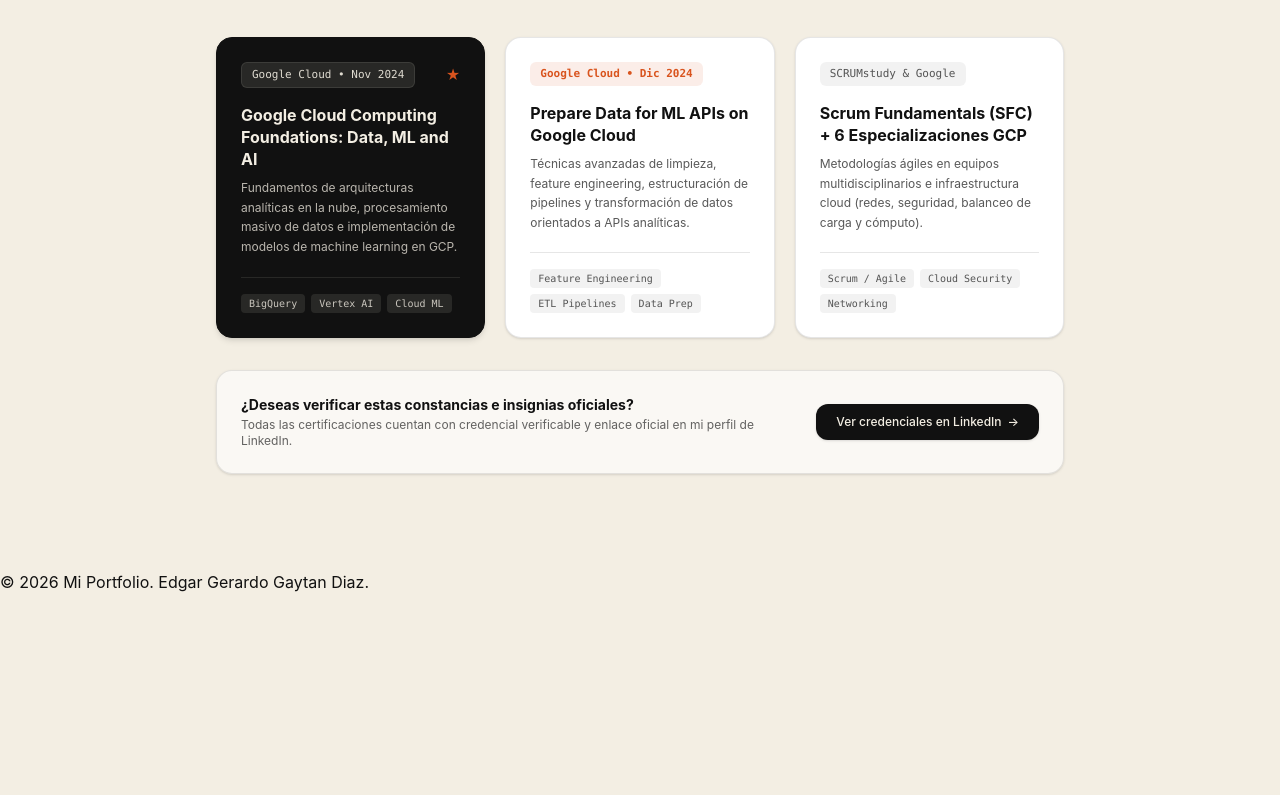
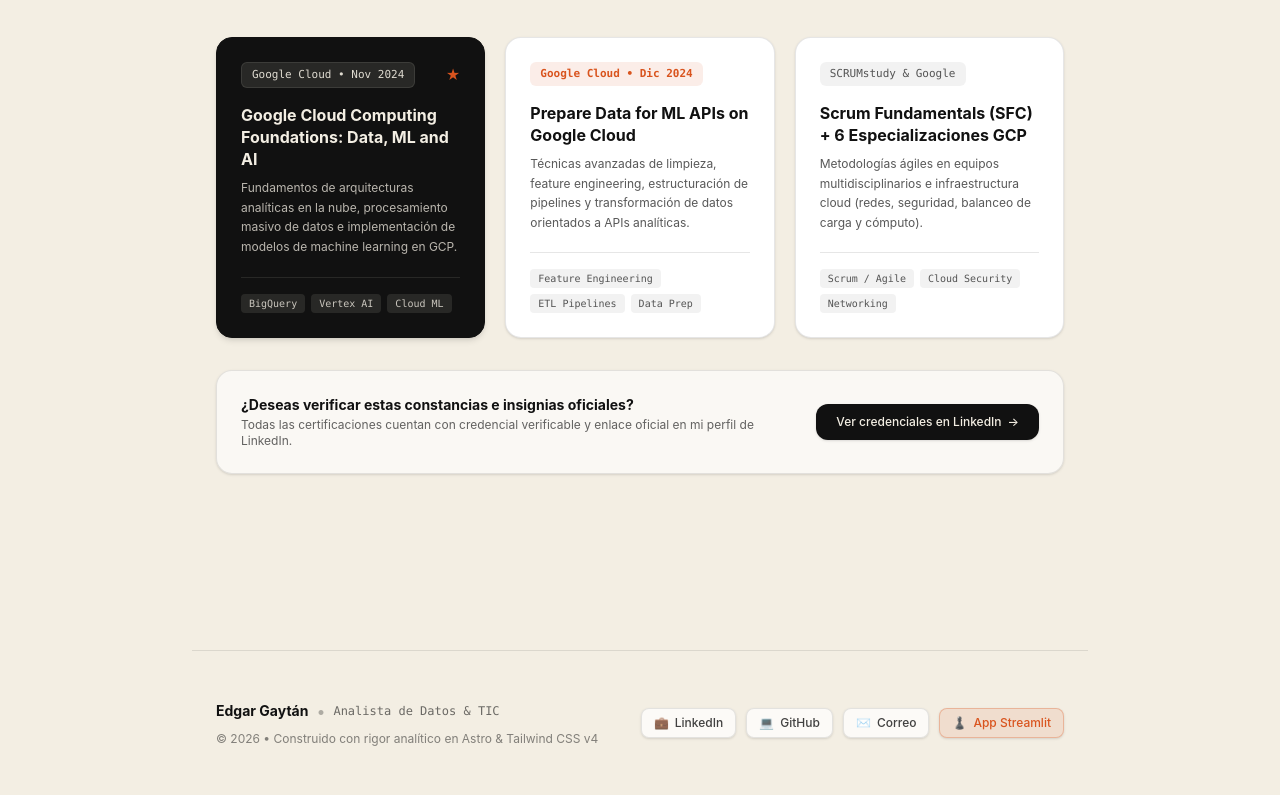
Before and after one commit to edgarrr-45/mi-portfolio, an Astro site: page / in a window 1280 px wide. Shown: the part 2266-3061 px from the top of the page. Before the commit the page ends 2860 px from the top, so only its background shows below. Built offline with nearby package versions, Linux system fonts and the light colour scheme; Astro itself is replaced by a stand-in of ours.

Commit message:
Implementar footer con pildoras interactivas y metadatos SEO/OpenGraph

```diff
--- a/src/components/ChessStudy.astro
+++ b/src/components/ChessStudy.astro
@@ -1,5 +1,5 @@
 ---
-
+const graficaUrl = `${import.meta.env.BASE_URL}/victorias_por_modo.png`;
 ---
 
 <section id="ajedrez" class="max-w-4xl mx-auto px-6 py-24 border-t border-ink/10">
@@ -109,7 +109,7 @@
         <!-- Contenedor del Gráfico con contraste limpio -->
         <div class="p-3 bg-white">
           <img
-            src="/public/victorias_por_modo.png"
+            src={graficaUrl}
             alt="Porcentaje de victorias por modo de juego y color en ajedrez"
             class="rounded-lg w-full"
           />
--- /dev/null
+++ b/src/components/Footer.astro
@@ -0,0 +1,62 @@
+---
+
+---
+
+<footer class="border-t border-ink/10 mt-20 py-12 px-6 max-w-4xl mx-auto">
+  <div class="flex flex-col md:flex-row items-center justify-between gap-6">
+
+    <!-- Lado Izquierdo: Identidad y Status -->
+    <div class="flex flex-col items-center md:items-start gap-2">
+      <div class="flex items-center gap-2">
+        <span class="font-bold text-ink text-sm">Edgar Gaytán</span>
+        <span class="text-ink/30">•</span>
+        <span class="text-xs font-mono text-ink/60">Analista de Datos & TIC</span>
+      </div>
+      <p class="text-xs text-ink/50 text-center md:text-left">
+        © 2026 • Construido con rigor analítico en Astro & Tailwind CSS v4
+      </p>
+    </div>
+
+    <!-- Lado Derecho: Canales con Píldoras e Iconos -->
+    <div class="flex flex-wrap items-center justify-center gap-2.5">
+      <a
+        href="https://www.linkedin.com/in/edgar-gaytan12/"
+        target="_blank"
+        rel="noopener noreferrer"
+        class="bg-white/70 hover:bg-ink hover:text-cream border border-ink/10 px-3 py-1.5 rounded-lg text-xs font-medium text-ink/80 transition-all shadow-sm flex items-center gap-1.5 group"
+      >
+        <span>💼</span>
+        <span>LinkedIn</span>
+      </a>
+
+      <a
+        href="https://github.com/edgarrr-45"
+        target="_blank"
+        rel="noopener noreferrer"
+        class="bg-white/70 hover:bg-ink hover:text-cream border border-ink/10 px-3 py-1.5 rounded-lg text-xs font-medium text-ink/80 transition-all shadow-sm flex items-center gap-1.5 group"
+      >
+        <span>💻</span>
+        <span>GitHub</span>
+      </a>
+
+      <a
+        href="mailto:edgaytan7@gmail.com"
+        class="bg-white/70 hover:bg-ink hover:text-cream border border-ink/10 px-3 py-1.5 rounded-lg text-xs font-medium text-ink/80 transition-all shadow-sm flex items-center gap-1.5 group"
+      >
+        <span>✉️</span>
+        <span>Correo</span>
+      </a>
+
+      <a
+        href="https://ajedrez-en-datos.streamlit.app/"
+        target="_blank"
+        rel="noopener noreferrer"
+        class="bg-burnt/10 hover:bg-burnt hover:text-cream border border-burnt/30 px-3 py-1.5 rounded-lg text-xs font-medium text-burnt transition-all shadow-sm flex items-center gap-1.5 group"
+      >
+        <span>♟️</span>
+        <span>App Streamlit</span>
+      </a>
+    </div>
+
+  </div>
+</footer>
--- a/src/components/Navbar.astro
+++ b/src/components/Navbar.astro
@@ -1,4 +1,5 @@
 ---
+const cvUrl = `${import.meta.env.BASE_URL}/CV_Edgar_Gaytan.pdf`;
 
 ---
 
@@ -8,7 +9,7 @@
         <div class="flex items-center gap-5">
             <a href="#ajedrez" class="text-xs font-medium text-ink/70 hover:text-ink transition">Caso de Estudio</a>
             <a href="#certificaciones" class="text-xs font-medium text-ink/70 hover:text-ink transition">Certificaciones</a>
-            <a href="/CV_Edgar_Gaytan.pdf" target="_blank" class="bg-burnt text-cream px-3.5 py-1.5 rounded-lg text-xs font-medium">Descargar CV</a>
+            <a href={cvUrl} target="_blank" class="bg-burnt text-cream px-3.5 py-1.5 rounded-lg text-xs font-medium">Descargar CV</a>
         </div>
     </div>
 </nav>
--- a/src/layouts/BaseLayout.astro
+++ b/src/layouts/BaseLayout.astro
@@ -1,12 +1,19 @@
 ---
 import Navbar from '../components/Navbar.astro';
+import Footer from '../components/Footer.astro';
 import '../styles/global.css';
+
 const { title = "Mi Portafolio | Analista de Datos" } = Astro.props;
+const description = "Portafolio de Edgar Gerardo Gaytan Diaz, estudiante de Ingeniería en TIC y Analista de Datos. Proyectos de extracción vía API, pipelines limpios y visualización con Python y SQL.";
 
 ---
 <!doctype html>
-<html lang="es">
+<html lang="es" class="scroll-smooth">
 <head>
+   <meta name="description" content={description} />
+   <meta property="og:title" content={title} />
+   <meta property="og:description" content={description} />
+   <meta property="og:type" content="website" />
   <title>{title}</title>
   <meta charset="UTF-8" />
   <meta name="viewport" content="width=device-width, initial-scale=1.0" />
@@ -18,9 +25,7 @@ const { title = "Mi Portafolio | Analista de Datos" } = Astro.props;
         <slot />
     </main>
 
-    <footer>
-        <p>&copy; 2026 Mi Portfolio. Edgar Gerardo Gaytan Diaz.</p>
-    </footer>
+    <Footer />
 </body>
 
 </html>
--- a/src/pages/index.astro
+++ b/src/pages/index.astro
@@ -3,6 +3,7 @@ import BaseLayout from '../layouts/BaseLayout.astro';
 import Hero from '../components/Hero.astro';
 import ChessStudy from '../components/ChessStudy.astro';
 import Certifications from '../components/Certifications.astro';
+import Footer from '../components/Footer.astro';
 ---
 
 
@@ -13,4 +14,5 @@ import Certifications from '../components/Certifications.astro';
   <ChessStudy />
   <Certifications />
 
+
 </BaseLayout>
```
